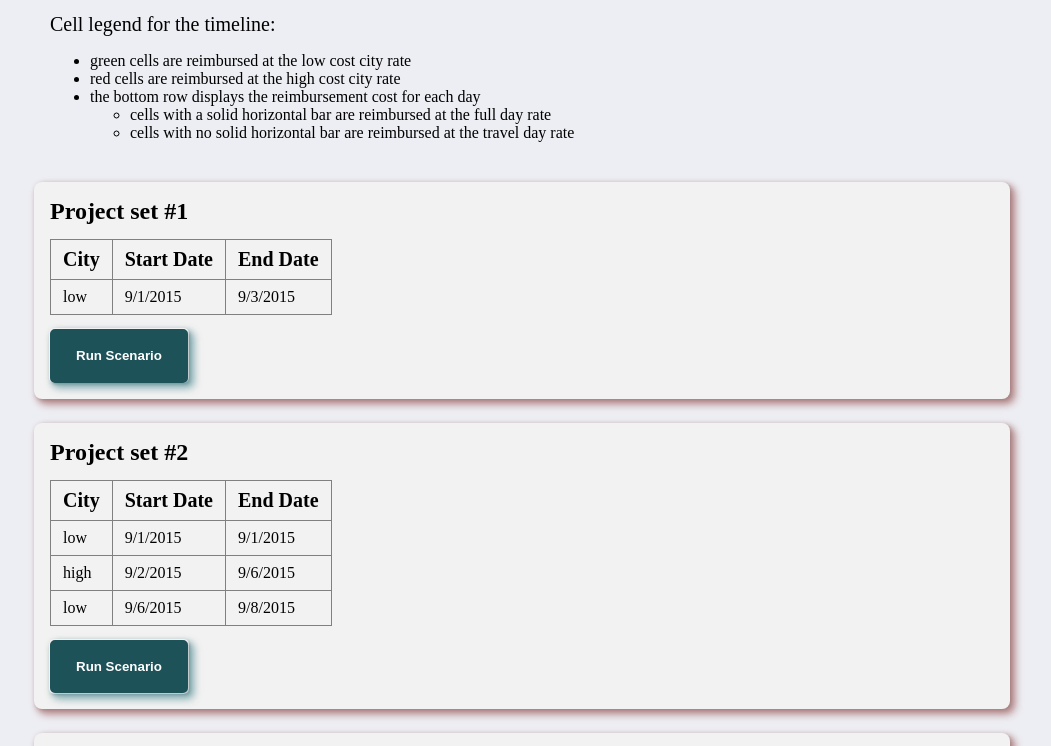
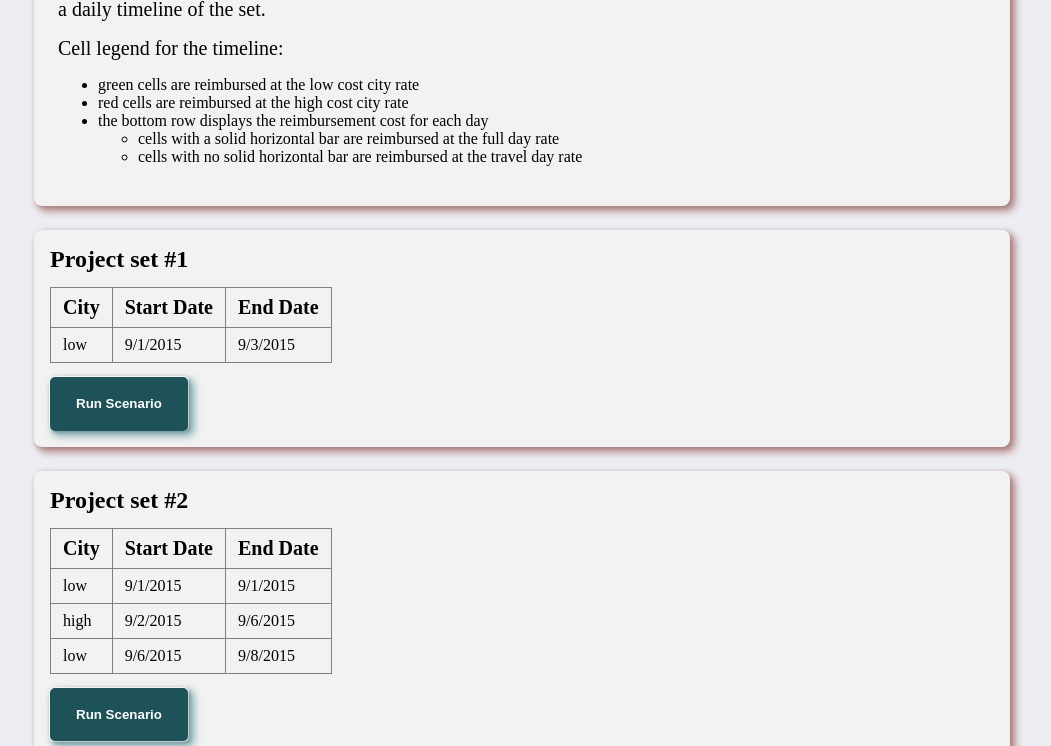
Before and after one commit to neongloom/simplethread-assessment, a website built with Vite: page index.html in a window 1280 px wide. Shown: the part 134-880 px from the top of the page, without its empty margins (118-1169 px from the left). Built offline with nearby package versions, Linux system fonts and the light colour scheme.

Commit message:
style header as a card

```diff
--- a/style.css
+++ b/style.css
@@ -35,7 +35,14 @@ main {
 }
 
 header {
-  padding-inline: 1rem;
+  padding: 1.5rem;
+  background-color: hsl(0 5% 95%);
+  box-shadow: 1px 1px 2px hsl(0 10% 50% / 0.2),
+              2px 2px 4px hsl(0 15% 50% / 0.25),
+              3px 3px 6px hsl(0 20% 50% / 0.3),
+              4px 4px 8px hsl(0 25% 50% / 0.35),
+              5px 5px 8px hsl(0 30% 50% / 0.4);
+  border-radius: var(--border-radius-s0);
 }
 
 header > * + * {
```
